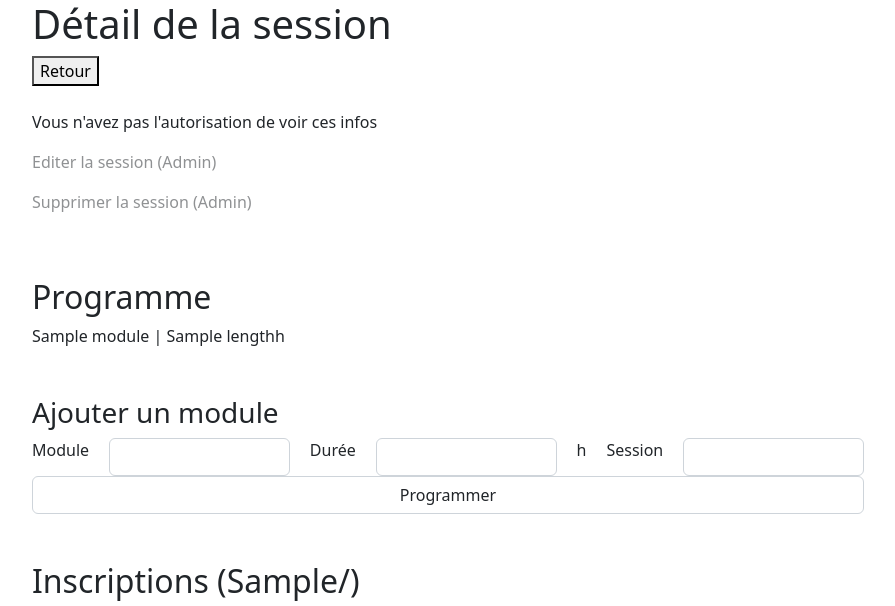
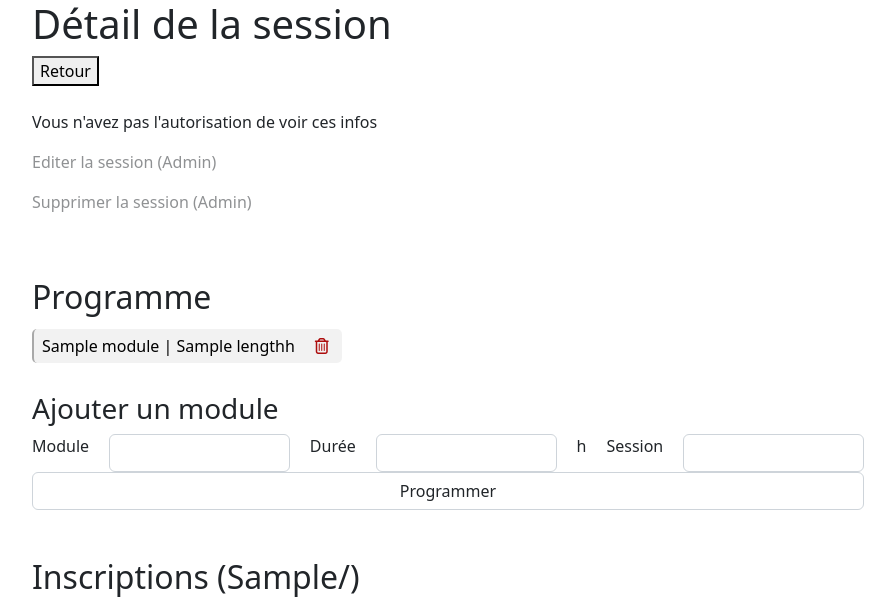
Before and after one commit to baku67/ELAN_Symfony_Sessions, a Symfony app: template templates/session/sessionDetail.html.twig in a window 1280 px wide. Shown: the top 606 px of the page, without its empty margins (192-1087 px from the left). Run offline with Twig, Linux system fonts and the light colour scheme; the template is opened without the code that fills it: most values are stand-ins (such as "Sample title", 1, 10 or a date in 2020); form fields are guessed from the names that the template uses; some libraries are stand-ins or nearby versions.

Commit message:
Suppression Modules dans Session

```diff
--- a/Annexes/Shedule.txt
+++ b/Annexes/Shedule.txt
@@ -1,3 +1,5 @@
+Ajout les flash success/error
+
 Faire les count de listes
 Calcul des sessions à venir et en cours (juste avec dates)
 Inscription des stagiaires aux sessions
--- a/public/css/style.css
+++ b/public/css/style.css
@@ -63,5 +63,45 @@ ul li {
 }
 .successFlash {
     background-color: #0dad55;
-    color: rgb(20, 20, 20);
+    color: rgb(255, 255, 255);
 }
+
+
+.sessionModulesDiv {
+    display: inline-flex;
+    flex-direction: column;
+}
+
+.sessionModule {
+    text-decoration: none;
+    color: black;
+    padding: 5px 8px;
+    margin: 5px 0px;
+    border-radius: 5px;
+
+    border-left: 2px solid rgba(0, 0, 0, 0.3);
+    background-color: rgba(0, 0, 0, 0.05);
+
+    /* // Pour aligner la trashcan à droite du bouton */
+    display: inline-flex;
+    justify-content: space-between;
+
+    cursor: pointer;
+    transition: all 0.5s;
+}
+.fa-trash-can {
+    color: #ad0d0d;
+    padding: 0 5px;
+    transition: all 0.5s;
+}
+.deleteBin {
+    margin-left: 15px;
+}
+
+.sessionModule:hover {
+    background-color: #ad0d0d;
+    color: white;
+}
+.sessionModule:hover .fa-trash-can {
+    color: white;
+}
--- a/templates/base.html.twig
+++ b/templates/base.html.twig
@@ -11,6 +11,7 @@
             <link rel="stylesheet" href="{{ asset('//cdn.datatables.net/1.13.4/css/jquery.dataTables.min.css') }}">
             <script src="https://ajax.googleapis.com/ajax/libs/jquery/3.6.4/jquery.min.js"></script>
             <link rel="stylesheet" href="https://cdn.jsdelivr.net/npm/bootstrap@5.2.3/dist/css/bootstrap.min.css" integrity="sha384-rbsA2VBKQhggwzxH7pPCaAqO46MgnOM80zW1RWuH61DGLwZJEdK2Kadq2F9CUG65" crossorigin="anonymous">
+            <script src="https://kit.fontawesome.com/698848973e.js" crossorigin="anonymous"></script>
         {% endblock %}
 
         {% block javascripts %}
--- a/templates/session/sessionDetail.html.twig
+++ b/templates/session/sessionDetail.html.twig
@@ -45,10 +45,11 @@
 
     <br><br>
     <h2>Programme</h2>
-    {% for sessionProgramme in sessionProgrammes %}
-        {{ sessionProgramme.module.name }} | {{ sessionProgramme.length }}h
-        <br>
-    {% endfor %}
+    <div class="sessionModulesDiv">
+        {% for sessionProgramme in sessionProgrammes %}
+            <a href="{{ path('app_deleteProgram', {'id': session.id, 'idProgram': sessionProgramme.id}) }}" class="sessionModule">{{ sessionProgramme.module.name }} | {{ sessionProgramme.length }}h <span class="deleteBin"><i class="fa-regular fa-trash-can"></i></span></a>
+        {% endfor %}
+    </div>
 
     <br><br>
     <h3>Ajouter un module</h3>
```
Also changed, not shown: src/Controller/SessionController.php (+27 -2 lines).
